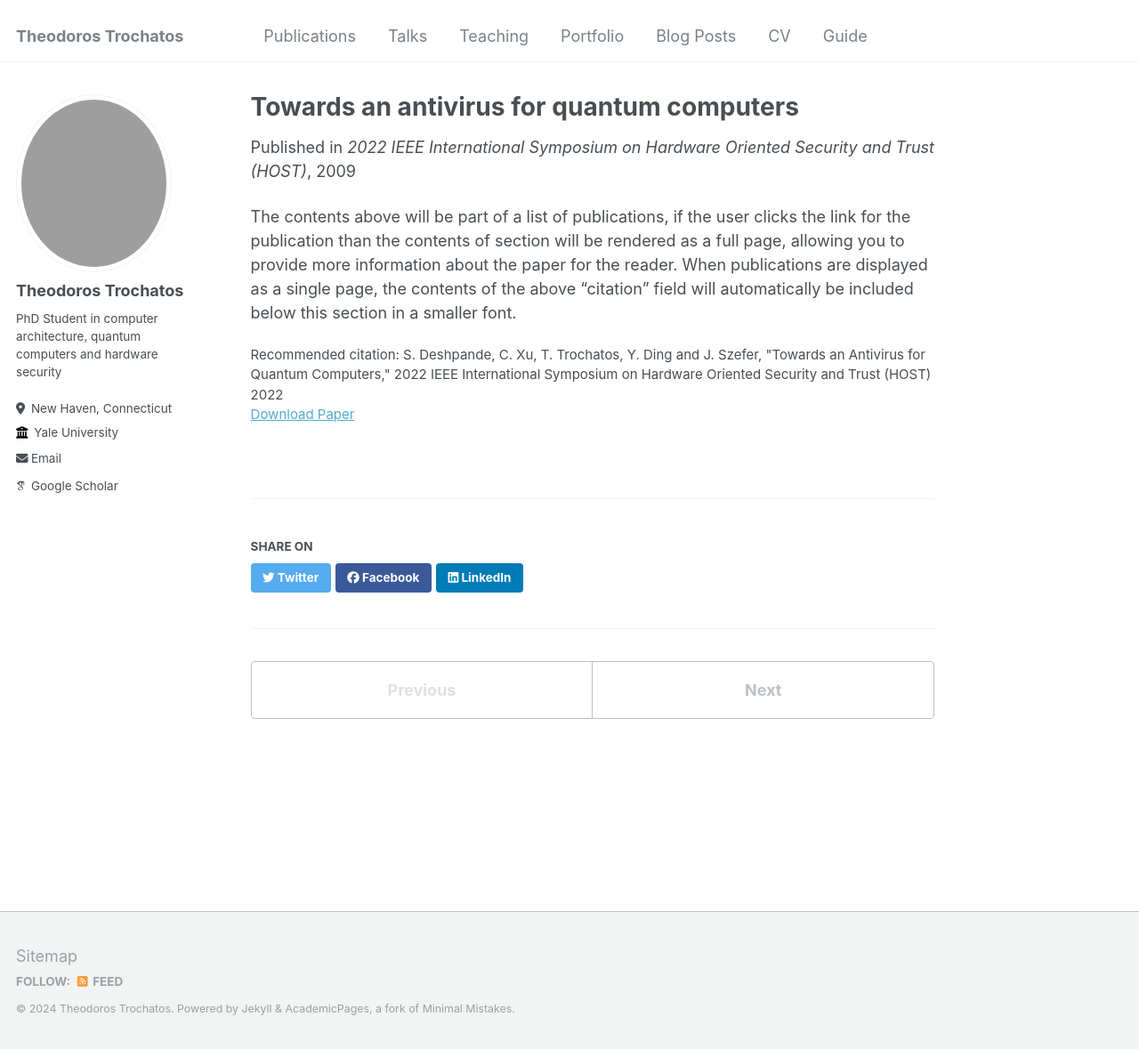
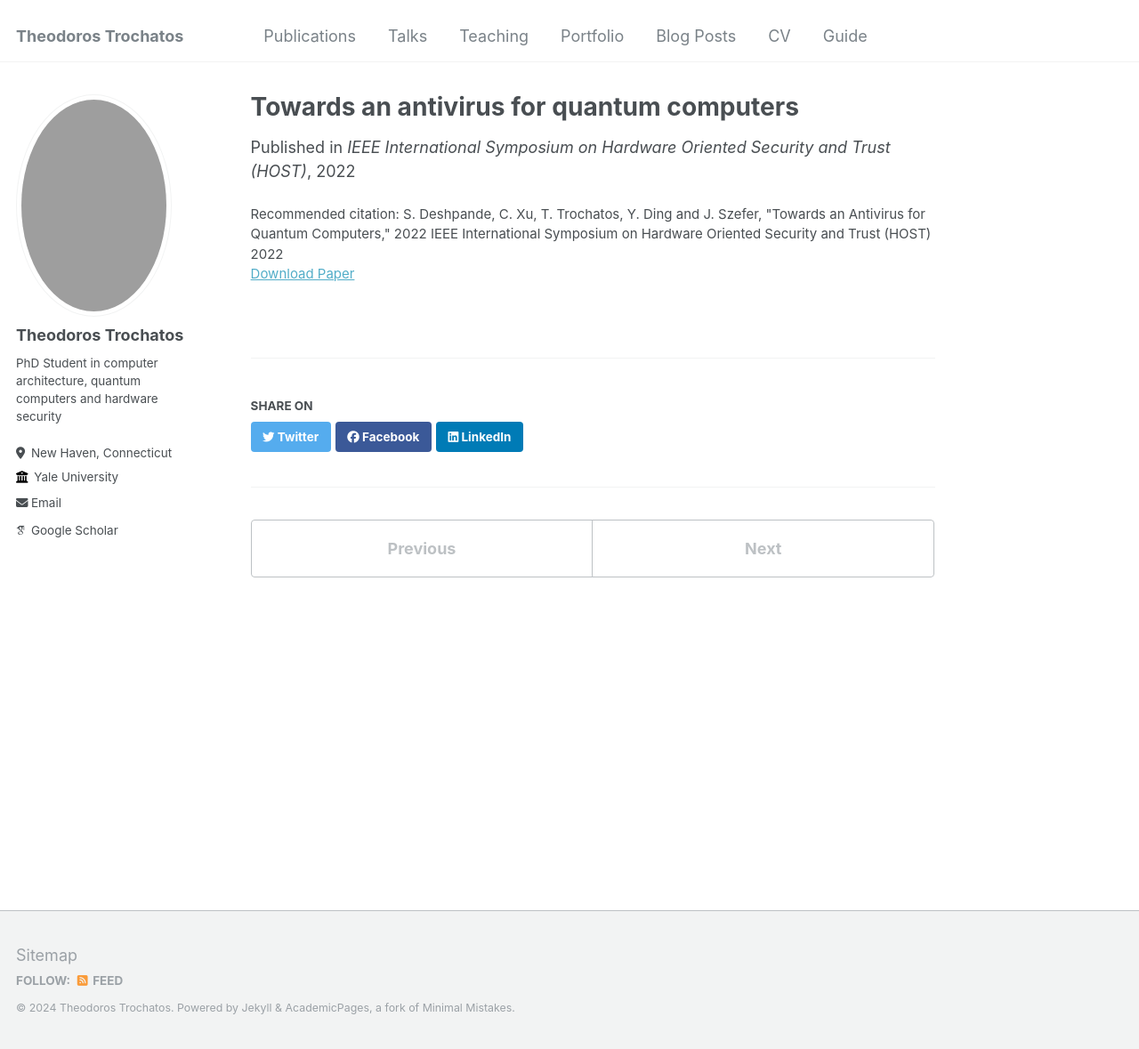
Before and after one commit to teotro/theodoros.trochatos.github.io, a Jekyll site: the page built from _publications/2009-10-01-paper-title-number-1.md, in a window 1280 px wide and 1179 px high. Shown: the whole window at 89% size. Built offline with Jekyll 4.4.1, drawn with Linux system fonts in a browser that asks for light colours; some web fonts are replaced.

Commit message:
change fig

```diff
--- a/_publications/2009-10-01-paper-title-number-1.md
+++ b/_publications/2009-10-01-paper-title-number-1.md
@@ -3,11 +3,11 @@ title: "Towards an antivirus for quantum computers"
 collection: publications
 permalink: /publication/2009-10-01-paper-title-number-1
 # excerpt: 'This paper is about the number 1. The number 2 is left for future work.'
-date: 2009-10-01
-venue: '2022 IEEE International Symposium on Hardware Oriented Security and Trust (HOST)'
+date: 2022-10-01
+venue: 'IEEE International Symposium on Hardware Oriented Security and Trust (HOST)'
 # slidesurl: 'http://academicpages.github.io/files/slides1.pdf'
 paperurl: 'https://caslab.csl.yale.edu/publications/deshpande2022towards.pdf'
 citation: 'S. Deshpande, C. Xu, T. Trochatos, Y. Ding and J. Szefer, "Towards an Antivirus for Quantum Computers," 2022 IEEE International Symposium on Hardware Oriented Security and Trust (HOST) 2022'
 ---
 
-The contents above will be part of a list of publications, if the user clicks the link for the publication than the contents of section will be rendered as a full page, allowing you to provide more information about the paper for the reader. When publications are displayed as a single page, the contents of the above "citation" field will automatically be included below this section in a smaller font.
+<!-- The contents above will be part of a list of publications, if the user clicks the link for the publication than the contents of section will be rendered as a full page, allowing you to provide more information about the paper for the reader. When publications are displayed as a single page, the contents of the above "citation" field will automatically be included below this section in a smaller font. -->
--- a/assets/css/academicons.css
+++ b/assets/css/academicons.css
@@ -572,6 +572,6 @@ border-radius: .1em;
 
 .author__avatar img {
   width: 200px; /* Set the desired width */
-  height: 200px; /* Set the desired height */
+  height: 250px; /* Set the desired height */
   border-radius: 50%; /* Optional: Make the avatar round */
 }
```
